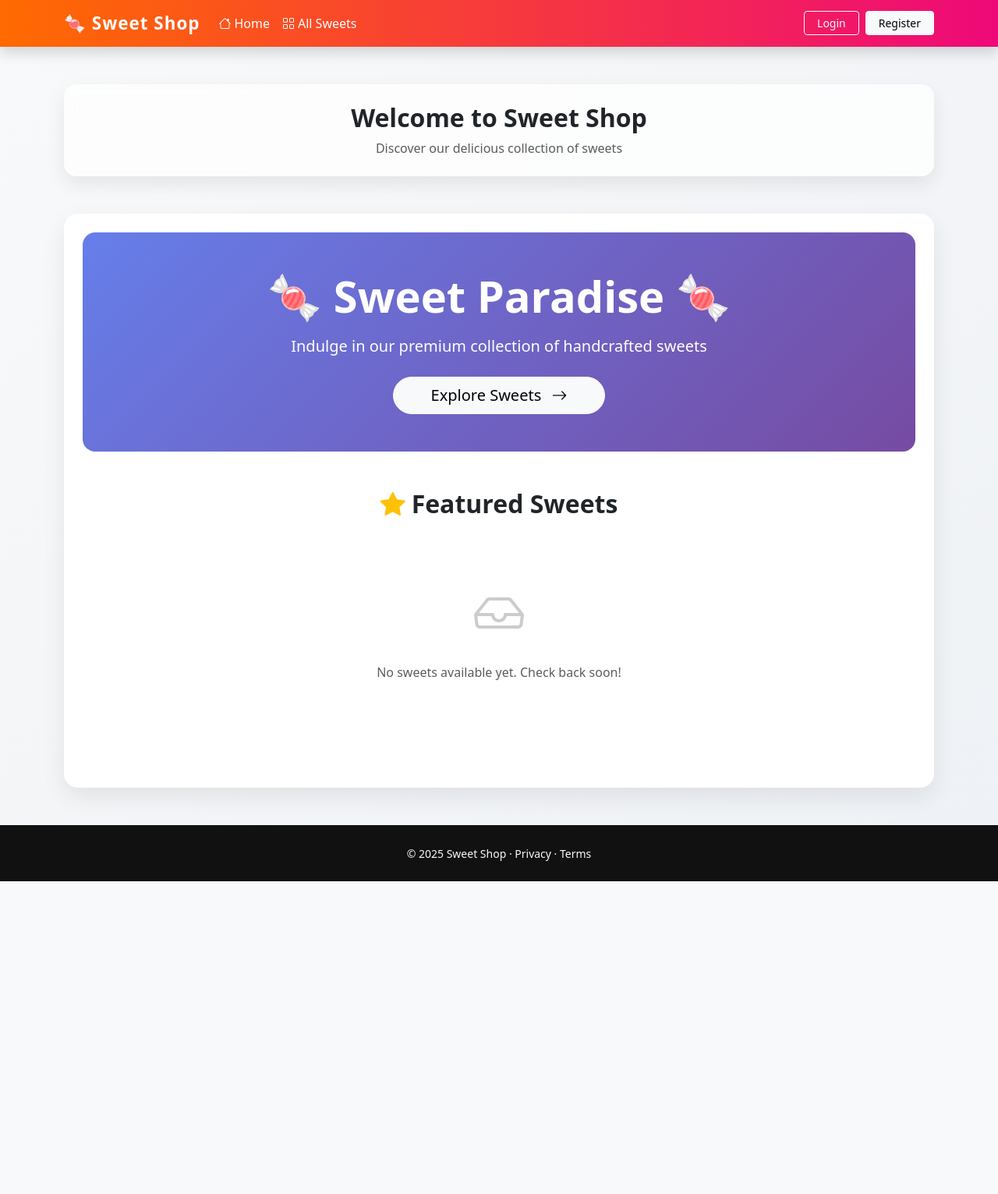
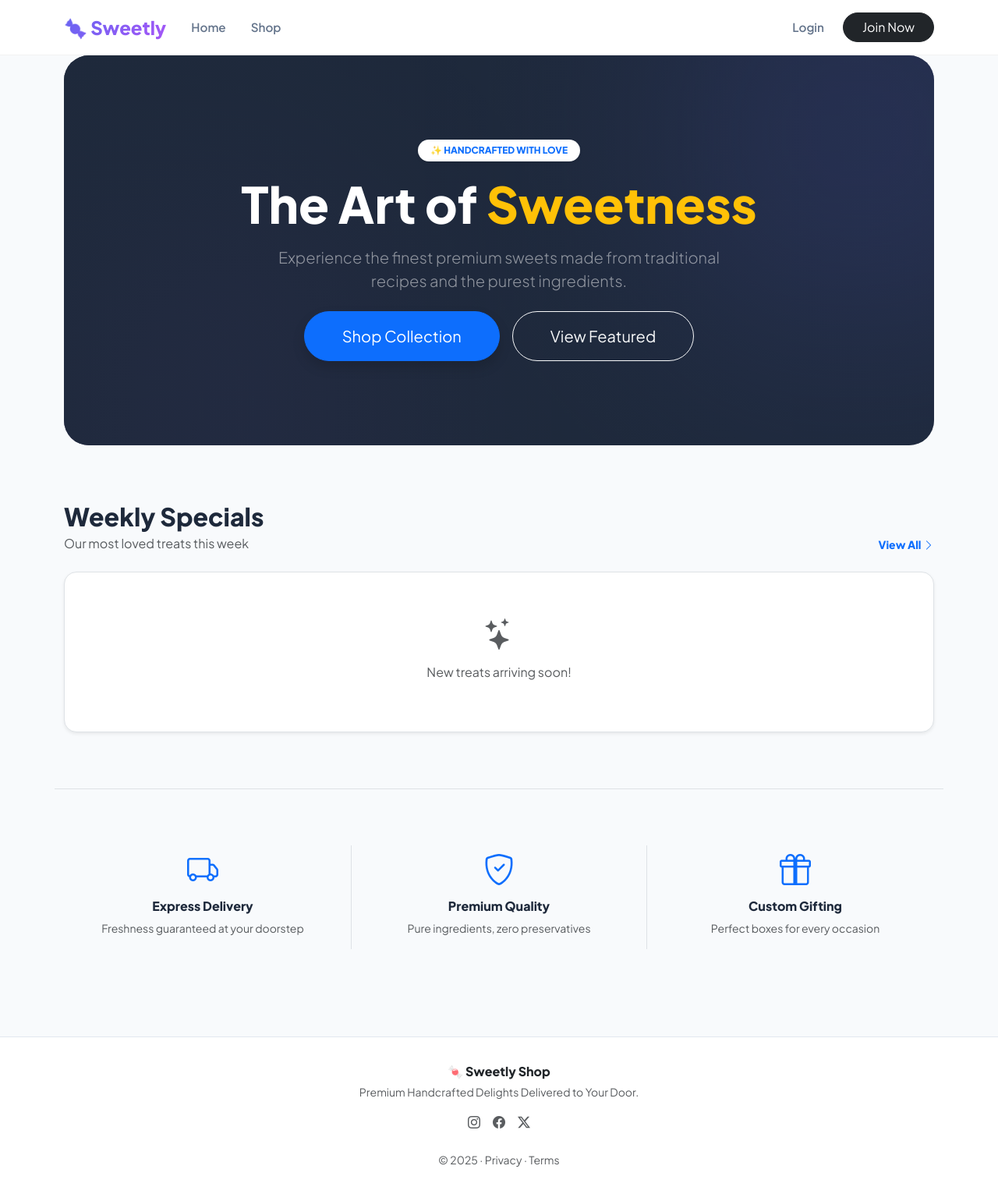
Before and after one commit to Omhursal45/Sweet-Shop-Management, a Django app: page / in a window 1280 px wide. Shown: the whole page at 78% size. Before the commit the page ends 1130 px from the top, so only its background shows below. Run offline with Django 5.2, Linux system fonts and the light colour scheme; data that the repository does not hold is empty.

Commit message:
Ui changes and add some more sweets

```diff
--- a/config/sweets/templates/base.html
+++ b/config/sweets/templates/base.html
@@ -5,165 +5,141 @@
     <title>{% block title %}Sweet Shop{% endblock %}</title>
     <meta name="viewport" content="width=device-width, initial-scale=1">
 
-    <!-- Bootstrap CSS -->
+    <link href="https://fonts.googleapis.com/css2?family=Plus+Jakarta+Sans:wght@300;400;600;800&display=swap" rel="stylesheet">
+
     <link href="https://cdn.jsdelivr.net/npm/bootstrap@5.3.2/dist/css/bootstrap.min.css" rel="stylesheet">
-
-    <!-- Bootstrap Icons -->
     <link href="https://cdn.jsdelivr.net/npm/bootstrap-icons@1.11.1/font/bootstrap-icons.css" rel="stylesheet">
 
     <style>
-        body {
-            background: linear-gradient(135deg, #f8f9fa, #eef1f5);
+        :root {
+            --brand-gradient: linear-gradient(135deg, #6366f1 0%, #a855f7 100%);
+            --navbar-bg: rgba(255, 255, 255, 0.9);
         }
 
+        body {
+            font-family: 'Plus Jakarta Sans', sans-serif;
+            background-color: #f8fafc;
+            color: #1e293b;
+            min-height: 100vh;
+            display: flex;
+            flex-direction: column;
+        }
+
+        /* Modern Glass Navbar */
         .navbar {
-            background: linear-gradient(90deg, #ff6a00, #ee0979);
+            background: var(--navbar-bg);
+            backdrop-filter: blur(12px);
+            border-bottom: 1px solid rgba(0,0,0,0.05);
+            padding: 0.75rem 0;
         }
 
         .navbar-brand {
-            font-size: 1.4rem;
-            letter-spacing: 1px;
+            font-weight: 800;
+            background: var(--brand-gradient);
+            -webkit-background-clip: text;
+            -webkit-text-fill-color: transparent;
+            font-size: 1.5rem;
         }
 
         .nav-link {
-            transition: all 0.3s ease;
+            color: #64748b !important;
+            font-weight: 600;
+            font-size: 0.95rem;
+            padding: 0.5rem 1rem !important;
         }
 
-        .nav-link:hover {
-            transform: translateY(-2px);
-            opacity: 0.9;
+        .nav-link:hover, .nav-link.active {
+            color: #6366f1 !important;
         }
 
-        /* Responsive navbar */
-        @media (max-width: 991px) {
-            .navbar-nav {
-                margin-top: 1rem;
+        /* Page Titles */
+        .header-section {
+            padding: 3rem 0 2rem;
         }
 
-            .navbar-nav .nav-item {
-                margin-bottom: 0.5rem;
-            }
+        /* Content spacing */
+        main {
+            flex: 1;
         }
 
-        .page-header {
-            background: rgba(255, 255, 255, 0.75);
-            backdrop-filter: blur(8px);
-            border-radius: 16px;
-            padding: 1.5rem;
-            box-shadow: 0 10px 25px rgba(0,0,0,0.08);
+        /* Cart Badge Customization */
+        #cart-badge {
+            font-size: 0.65rem;
+            padding: 0.35em 0.6em;
+            transform: translate(-20%, -20%);
         }
 
-        .content-card {
-            background: white;
-            border-radius: 18px;
-            padding: 1.5rem;
-            box-shadow: 0 12px 30px rgba(0,0,0,0.08);
+        /* Footer */
+        footer {
+            background: #ffffff;
+            border-top: 1px solid #e2e8f0;
+            padding: 2rem 0;
+            margin-top: 4rem;
         }
 
-        /* Responsive improvements */
-        @media (max-width: 768px) {
-            .page-header {
-                padding: 1rem;
-                margin-top: 1rem !important;
+        /* Global Animations */
+        .fade-in {
+            animation: fadeIn 0.5s ease-in;
         }
-
-            .content-card {
-                padding: 1rem;
-                margin-top: 1rem !important;
-                margin-bottom: 1rem !important;
-            }
-
-            .navbar-brand {
-                font-size: 1.2rem;
-            }
-
-            .hero-section {
-                padding: 2rem 1rem !important;
-            }
-
-            .hero-section h1 {
-                font-size: 2rem;
-            }
-        }
-
-        footer {
-            background: #111;
-        }
-
-        footer a:hover {
-            text-decoration: underline;
+        @keyframes fadeIn {
+            from { opacity: 0; }
+            to { opacity: 1; }
         }
     </style>
 </head>
 
 <body>
 
-<!-- NAVBAR -->
-<nav class="navbar navbar-expand-lg navbar-dark shadow">
+<nav class="navbar navbar-expand-lg sticky-top">
     <div class="container">
-        <a class="navbar-brand fw-bold" href="{% url 'home' %}">
-            🍬 Sweet Shop
+        <a class="navbar-brand" href="{% url 'home' %}">
+            🍬 Sweetly
         </a>
 
-        <button class="navbar-toggler" type="button" data-bs-toggle="collapse"
-                data-bs-target="#navbarNav">
-            <span class="navbar-toggler-icon"></span>
+        <button class="navbar-toggler border-0 shadow-none" type="button" data-bs-toggle="collapse" data-bs-target="#navbarNav">
+            <span class="bi bi-list fs-2"></span>
         </button>
 
         <div class="collapse navbar-collapse" id="navbarNav">
-            <ul class="navbar-nav me-auto align-items-center">
+            <ul class="navbar-nav me-auto">
                 <li class="nav-item">
-                    <a class="nav-link text-white" href="{% url 'home' %}">
-                        <i class="bi bi-house me-1"></i>Home
-                    </a>
+                    <a class="nav-link" href="{% url 'home' %}">Home</a>
                 </li>
                 <li class="nav-item">
-                    <a class="nav-link text-white" href="{% url 'sweets_list' %}">
-                        <i class="bi bi-grid me-1"></i>All Sweets
-                    </a>
+                    <a class="nav-link" href="{% url 'sweets_list' %}">Shop</a>
                 </li>
-                {% if user.is_authenticated %}
-                <li class="nav-item">
-                    <a class="nav-link text-white" href="{% url 'dashboard' %}">
-                        <i class="bi bi-speedometer2 me-1"></i>Dashboard
-                    </a>
-                </li>
-                {% endif %}
             </ul>
+
             <ul class="navbar-nav ms-auto align-items-center">
                 {% if user.is_authenticated %}
-                    <li class="nav-item me-2">
-                        <a class="nav-link text-white position-relative" href="{% url 'view_cart' %}">
-                            <i class="bi bi-cart3" style="font-size: 1.3rem;"></i>
-                            <span class="position-absolute top-0 start-100 translate-middle badge rounded-pill bg-danger" id="cart-badge" style="display: none;">
+                    <li class="nav-item me-3">
+                        <a class="nav-link position-relative px-2" href="{% url 'view_cart' %}">
+                            <i class="bi bi-bag-heart fs-5"></i>
+                            <span class="position-absolute top-0 start-100 translate-middle badge rounded-pill bg-primary" id="cart-badge" style="display: none;">
                                 0
                             </span>
                         </a>
                     </li>
-                    <li class="nav-item me-2">
-                        <a class="nav-link text-white" href="{% url 'order_list' %}">
-                            <i class="bi bi-bag-check me-1"></i>Orders
+                    <li class="nav-item dropdown">
+                        <a class="nav-link dropdown-toggle d-flex align-items-center gap-2" href="#" role="button" data-bs-toggle="dropdown">
+                            <div class="bg-light rounded-circle p-1 px-2 border">
+                                <i class="bi bi-person"></i>
+                            </div>
+                            <span>{{ user.username }}</span>
                         </a>
-                    </li>
-                    <li class="nav-item me-3 text-white d-flex align-items-center">
-                        <i class="bi bi-person-circle me-1"></i>
-                        <span>{{ user.username }}</span>
-                    </li>
-                    <li class="nav-item">
-                        <a class="btn btn-light btn-sm px-3" href="{% url 'logout' %}">
-                            Logout
-                        </a>
+                        <ul class="dropdown-menu dropdown-menu-end border-0 shadow-lg rounded-4 p-2 mt-2">
+                            <li><a class="dropdown-item rounded-3 py-2" href="{% url 'dashboard' %}"><i class="bi bi-speedometer2 me-2"></i>Dashboard</a></li>
+                            <li><a class="dropdown-item rounded-3 py-2" href="{% url 'order_list' %}"><i class="bi bi-clock-history me-2"></i>Order History</a></li>
+                            <li><hr class="dropdown-divider"></li>
+                            <li><a class="dropdown-item rounded-3 py-2 text-danger" href="{% url 'logout' %}"><i class="bi bi-box-arrow-right me-2"></i>Logout</a></li>
+                        </ul>
                     </li>
                 {% else %}
                     <li class="nav-item me-2">
-                        <a class="btn btn-outline-light btn-sm px-3" href="{% url 'login' %}">
-                            Login
-                        </a>
+                        <a class="nav-link" href="{% url 'login' %}">Login</a>
                     </li>
                     <li class="nav-item">
-                        <a class="btn btn-light btn-sm px-3" href="{% url 'register' %}">
-                            Register
-                        </a>
+                        <a class="btn btn-dark rounded-pill px-4" href="{% url 'register' %}">Join Now</a>
                     </li>
                 {% endif %}
             </ul>
@@ -171,69 +147,52 @@
     </div>
 </nav>
 
-<!-- PAGE HEADER -->
-<div class="container mt-5">
-    <div class="page-header text-center">
-        <h2 class="fw-bold mb-2">{% block page_title %}{% endblock %}</h2>
-        <p class="text-muted mb-0">{% block page_subtitle %}{% endblock %}</p>
+{% if block.page_title %}
+<header class="header-section fade-in">
+    <div class="container text-center">
+        <h1 class="display-5 fw-800 text-dark mb-2">{% block page_title %}{% endblock %}</h1>
+        <p class="text-muted lead mx-auto" style="max-width: 600px;">{% block page_subtitle %}{% endblock %}</p>
     </div>
-</div>
+</header>
+{% endif %}
 
-<!-- CONTENT -->
-<div class="container my-5">
-    <div class="content-card">
+<main class="fade-in">
+    <div class="container">
         {% block content %}{% endblock %}
     </div>
+</main>
+
+<footer class="text-center">
+    <div class="container">
+        <p class="text-dark fw-bold mb-1">🍬 Sweetly Shop</p>
+        <p class="text-muted small mb-3">Premium Handcrafted Delights Delivered to Your Door.</p>
+        <div class="d-flex justify-content-center gap-3 mb-4">
+            <a href="#" class="text-muted"><i class="bi bi-instagram"></i></a>
+            <a href="#" class="text-muted"><i class="bi bi-facebook"></i></a>
+            <a href="#" class="text-muted"><i class="bi bi-twitter-x"></i></a>
         </div>
-
-<!-- FOOTER -->
-<footer class="text-light text-center py-4 mt-5">
-    <small>
-        © 2025 Sweet Shop ·
-        <a href="#" class="text-light text-decoration-none">Privacy</a> ·
-        <a href="#" class="text-light text-decoration-none">Terms</a>
+        <small class="text-muted">
+            © 2025 · <a href="#" class="text-muted text-decoration-none">Privacy</a> · <a href="#" class="text-muted text-decoration-none">Terms</a>
         </small>
+    </div>
 </footer>
 
-<!-- Bootstrap JS -->
 <script src="https://cdn.jsdelivr.net/npm/bootstrap@5.3.2/dist/js/bootstrap.bundle.min.js"></script>
 
-<!-- Cart Count Update Script -->
 {% if user.is_authenticated %}
 <script>
-// Update cart count on page load
-document.addEventListener('DOMContentLoaded', function() {
+    function updateCartCount() {
         fetch('{% url "cart_count" %}')
-        .then(response => response.json())
+            .then(res => res.json())
             .then(data => {
                 const badge = document.getElementById('cart-badge');
                 if (badge) {
                     badge.textContent = data.count;
-                if (data.count > 0) {
-                    badge.style.display = 'inline-block';
-                } else {
-                    badge.style.display = 'none';
-                }
-            }
-        });
-});
-
-// Update cart count after adding to cart (if using AJAX)
-function updateCartCount() {
-    fetch('{% url "cart_count" %}')
-        .then(response => response.json())
-        .then(data => {
-            const badge = document.getElementById('cart-badge');
-            if (badge) {
-                badge.textContent = data.count;
-                if (data.count > 0) {
-                    badge.style.display = 'inline-block';
-                } else {
-                    badge.style.display = 'none';
-                }
+                    badge.style.display = data.count > 0 ? 'inline-block' : 'none';
                 }
             });
     }
+    document.addEventListener('DOMContentLoaded', updateCartCount);
 </script>
 {% endif %}
 </body>
--- a/config/sweets/templates/sweets/home.html
+++ b/config/sweets/templates/sweets/home.html
@@ -1,70 +1,92 @@
 {% extends 'base.html' %}
 {% load static %}
 
-{% block page_title %}Welcome to Sweet Shop{% endblock %}
-{% block page_subtitle %}Discover our delicious collection of sweets{% endblock %}
-
 {% block content %}
-
-<!-- Hero Section -->
-<div class="hero-section text-center mb-5 p-5 rounded-4" style="background: linear-gradient(135deg, #667eea 0%, #764ba2 100%); color: white;">
-    <h1 class="display-4 fw-bold mb-3">🍬 Sweet Paradise 🍬</h1>
-    <p class="lead mb-4">Indulge in our premium collection of handcrafted sweets</p>
-    <a href="{% url 'sweets_list' %}" class="btn btn-light btn-lg rounded-pill px-5">
-        Explore Sweets <i class="bi bi-arrow-right ms-2"></i>
+<div class="hero-wrapper position-relative overflow-hidden rounded-5 mb-5">
+    <div class="hero-overlay d-flex align-items-center justify-content-center text-center p-4">
+        <div class="hero-content animate-slide-up">
+            <span class="badge bg-white text-primary px-3 py-2 rounded-pill mb-3 fw-bold shadow-sm">
+                ✨ HANDCRAFTED WITH LOVE
+            </span>
+            <h1 class="display-3 fw-800 text-white mb-3">The Art of <span class="text-warning">Sweetness</span></h1>
+            <p class="lead text-white-50 mb-4 mx-auto" style="max-width: 600px;">
+                Experience the finest premium sweets made from traditional recipes and the purest ingredients.
+            </p>
+            <div class="d-flex gap-3 justify-content-center">
+                <a href="{% url 'sweets_list' %}" class="btn btn-primary btn-lg rounded-pill px-5 py-3 shadow">
+                    Shop Collection
+                </a>
+                <a href="#featured" class="btn btn-outline-light btn-lg rounded-pill px-5 py-3">
+                    View Featured
                 </a>
             </div>
+        </div>
+    </div>
+    <div class="hero-shape-1"></div>
+    <div class="hero-shape-2"></div>
+</div>
 
-<!-- Featured Sweets -->
-<div class="mb-5">
-    <h2 class="fw-bold mb-4 text-center">
-        <i class="bi bi-star-fill text-warning me-2"></i>Featured Sweets
-    </h2>
+{% if categories %}
+<div class="container mb-5">
+    <div class="d-flex flex-nowrap overflow-auto gap-3 pb-3 no-scrollbar justify-content-md-center">
+        {% for category in categories %}
+        <a href="{% url 'sweets_list' %}?category={{ category }}" class="category-bubble text-decoration-none">
+            <div class="bubble-icon">
+                <i class="bi bi-box2-heart"></i>
+            </div>
+            <span>{{ category }}</span>
+        </a>
+        {% endfor %}
+    </div>
+</div>
+{% endif %}
+
+<div id="featured" class="py-4">
+    <div class="d-flex justify-content-between align-items-end mb-4">
+        <div>
+            <h2 class="fw-800 mb-1">Weekly Specials</h2>
+            <p class="text-muted mb-0">Our most loved treats this week</p>
+        </div>
+        <a href="{% url 'sweets_list' %}" class="text-primary fw-bold text-decoration-none small">
+            View All <i class="bi bi-chevron-right"></i>
+        </a>
+    </div>
 
     {% if featured_sweets %}
     <div class="row g-4">
         {% for sweet in featured_sweets %}
-        <div class="col-6 col-md-4 col-lg-3">
-            <div class="card h-100 shadow-sm border-0 rounded-4 overflow-hidden sweet-card">
+        <div class="col-6 col-md-4 col-lg-3 animate-slide-up">
+            <div class="card h-100 border-0 shadow-sm rounded-4 overflow-hidden sweet-card-modern">
+                <div class="position-relative">
                     {% if sweet.image %}
-                <img src="{{ sweet.image.url }}" class="card-img-top" alt="{{ sweet.name }}" style="height: 200px; object-fit: cover;">
+                    <img src="{{ sweet.image.url }}" class="card-img-top" alt="{{ sweet.name }}" style="height: 220px; object-fit: cover;">
                     {% else %}
-                <div class="card-img-top bg-gradient d-flex align-items-center justify-content-center" style="height: 200px; background: linear-gradient(135deg, #f093fb 0%, #f5576c 100%);">
-                    <i class="bi bi-image text-white" style="font-size: 3rem;"></i>
+                    <div class="card-img-top bg-light d-flex align-items-center justify-content-center" style="height: 220px;">
+                        <i class="bi bi-stars text-muted fs-1"></i>
                     </div>
                     {% endif %}
-                <div class="card-body d-flex flex-column">
-                    <span class="badge bg-primary mb-2">{{ sweet.category }}</span>
-                    <h5 class="card-title fw-bold">{{ sweet.name }}</h5>
-                    <p class="text-muted small mb-2">
-                        {% if sweet.description %}
-                            {{ sweet.description|truncatewords:10 }}
-                        {% else %}
-                            Delicious {{ sweet.name }} from our collection
-                        {% endif %}
-                    </p>
-                    <div class="mt-auto">
-                        <div class="d-flex justify-content-between align-items-center mb-3">
-                            <span class="h5 text-primary mb-0">₹{{ sweet.price }}</span>
-                            <span class="badge {% if sweet.quantity > 0 %}bg-success{% else %}bg-danger{% endif %}">
-                                {% if sweet.quantity > 0 %}
-                                    {{ sweet.quantity }} in stock
-                                {% else %}
-                                    Out of stock
-                                {% endif %}
-                            </span>
+
+                    <div class="card-img-overlay d-flex align-items-start justify-content-end p-2">
+                        <span class="badge bg-white text-dark shadow-sm rounded-pill fw-bold">₹{{ sweet.price }}</span>
                     </div>
+                </div>
+
+                <div class="card-body p-3">
+                    <p class="text-primary tiny-text fw-800 mb-1 text-uppercase">{{ sweet.category }}</p>
+                    <h6 class="fw-bold text-dark mb-2">{{ sweet.name }}</h6>
+
+                    <div class="d-grid mt-3">
                         {% if user.is_authenticated and sweet.quantity > 0 %}
-                        <form method="post" action="{% url 'add_to_cart' sweet.id %}" class="d-inline w-100">
+                        <form method="post" action="{% url 'add_to_cart' sweet.id %}">
                             {% csrf_token %}
                             <input type="hidden" name="quantity" value="1">
-                            <button type="submit" class="btn btn-primary w-100 rounded-pill">
-                                <i class="bi bi-cart-plus me-1"></i> Add to Cart
+                            <button type="submit" class="btn btn-outline-dark btn-sm rounded-pill w-100 py-2">
+                                <i class="bi bi-bag-plus me-1"></i> Add to Cart
                             </button>
                         </form>
                         {% else %}
-                        <a href="{% url 'sweet_detail' sweet.id %}" class="btn btn-primary w-100 rounded-pill">
-                            View Details <i class="bi bi-arrow-right ms-1"></i>
+                        <a href="{% url 'sweet_detail' sweet.id %}" class="btn btn-light btn-sm rounded-pill w-100 py-2">
+                            View Details
                         </a>
                         {% endif %}
                     </div>
@@ -74,46 +96,120 @@
         {% endfor %}
     </div>
     {% else %}
-    <div class="text-center py-5">
-        <i class="bi bi-inbox" style="font-size: 4rem; color: #ccc;"></i>
-        <p class="text-muted mt-3">No sweets available yet. Check back soon!</p>
+    <div class="text-center py-5 bg-white rounded-4 shadow-sm border">
+        <i class="bi bi-stars text-muted fs-1"></i>
+        <p class="text-muted mt-2">New treats arriving soon!</p>
     </div>
     {% endif %}
 </div>
 
-<!-- Categories Section -->
-{% if categories %}
-<div class="mt-5">
-    <h2 class="fw-bold mb-4 text-center">Browse by Category</h2>
-    <div class="row g-3">
-        {% for category in categories %}
-        <div class="col-6 col-md-3 col-sm-6">
-            <a href="{% url 'sweets_list' %}?category={{ category }}" class="text-decoration-none">
-                <div class="card border-0 shadow-sm rounded-4 p-4 text-center category-card" style="transition: transform 0.3s;">
-                    <i class="bi bi-tag-fill text-primary" style="font-size: 2.5rem;"></i>
-                    <h5 class="mt-3 mb-0">{{ category }}</h5>
+<div class="row g-4 mt-5 py-5 border-top">
+    <div class="col-md-4 text-center">
+        <div class="fs-1 text-primary mb-2"><i class="bi bi-truck"></i></div>
+        <h6 class="fw-bold">Express Delivery</h6>
+        <p class="small text-muted">Freshness guaranteed at your doorstep</p>
     </div>
-            </a>
+    <div class="col-md-4 text-center border-start border-end">
+        <div class="fs-1 text-primary mb-2"><i class="bi bi-shield-check"></i></div>
+        <h6 class="fw-bold">Premium Quality</h6>
+        <p class="small text-muted">Pure ingredients, zero preservatives</p>
     </div>
-        {% endfor %}
+    <div class="col-md-4 text-center">
+        <div class="fs-1 text-primary mb-2"><i class="bi bi-gift"></i></div>
+        <h6 class="fw-bold">Custom Gifting</h6>
+        <p class="small text-muted">Perfect boxes for every occasion</p>
     </div>
 </div>
-{% endif %}
 
 <style>
-.sweet-card {
-    transition: transform 0.3s ease, box-shadow 0.3s ease;
+/* Hero Styling */
+.hero-wrapper {
+    background: #1e293b;
+    height: 500px;
 }
 
-.sweet-card:hover {
-    transform: translateY(-10px);
-    box-shadow: 0 15px 40px rgba(0,0,0,0.15) !important;
+.hero-overlay {
+    height: 100%;
+    background: linear-gradient(to right, rgba(30, 41, 59, 0.9), rgba(30, 41, 59, 0.4));
+    z-index: 2;
+    position: relative;
 }
 
-.category-card:hover {
-    transform: translateY(-5px);
-    box-shadow: 0 10px 25px rgba(0,0,0,0.1) !important;
+.hero-shape-1 {
+    position: absolute;
+    top: -100px;
+    right: -100px;
+    width: 400px;
+    height: 400px;
+    background: #6366f1;
+    filter: blur(150px);
+    opacity: 0.4;
+}
+
+.hero-shape-2 {
+    position: absolute;
+    bottom: -150px;
+    left: -100px;
+    width: 400px;
+    height: 400px;
+    background: #a855f7;
+    filter: blur(150px);
+    opacity: 0.3;
+}
+
+/* Category Bubbles */
+.category-bubble {
+    display: flex;
+    flex-direction: column;
+    align-items: center;
+    min-width: 100px;
+    transition: all 0.3s ease;
+}
+
+.bubble-icon {
+    width: 70px;
+    height: 70px;
+    background: white;
+    border-radius: 50%;
+    display: flex;
+    align-items: center;
+    justify-content: center;
+    font-size: 1.5rem;
+    color: #6366f1;
+    box-shadow: 0 4px 15px rgba(0,0,0,0.05);
+    margin-bottom: 10px;
+}
+
+.category-bubble span {
+    font-size: 0.85rem;
+    font-weight: 700;
+    color: #475569;
+}
+
+.category-bubble:hover .bubble-icon {
+    background: #6366f1;
+    color: white;
+    transform: scale(1.1);
+}
+
+/* Card Styling */
+.sweet-card-modern {
+    transition: transform 0.4s cubic-bezier(0.175, 0.885, 0.32, 1.275);
+}
+
+.sweet-card-modern:hover {
+    transform: translateY(-10px);
+}
+
+.tiny-text { font-size: 0.65rem; letter-spacing: 1px; }
+
+/* Utilities */
+.fw-800 { font-weight: 800; }
+.no-scrollbar::-webkit-scrollbar { display: none; }
+
+@media (max-width: 768px) {
+    .hero-wrapper { height: 400px; }
+    .display-3 { font-size: 2.5rem; }
 }
 </style>
-
 {% endblock %}
--- a/config/sweets/templates/sweets/sweets_list.html
+++ b/config/sweets/templates/sweets/sweets_list.html
@@ -28,7 +28,7 @@
             </a>
             {% for category in categories %}
             <a href="{% url 'sweets_list' %}?category={{ category }}"
-               class="cat-pill {% if selected_category == category %}active{% endif %}">
+            class="cat-pill {% if selected_category == category %}active{% endif %}">
                 {{ category }}
             </a>
             {% endfor %}
```
Lines whose indentation alone changed are shown as unchanged.
